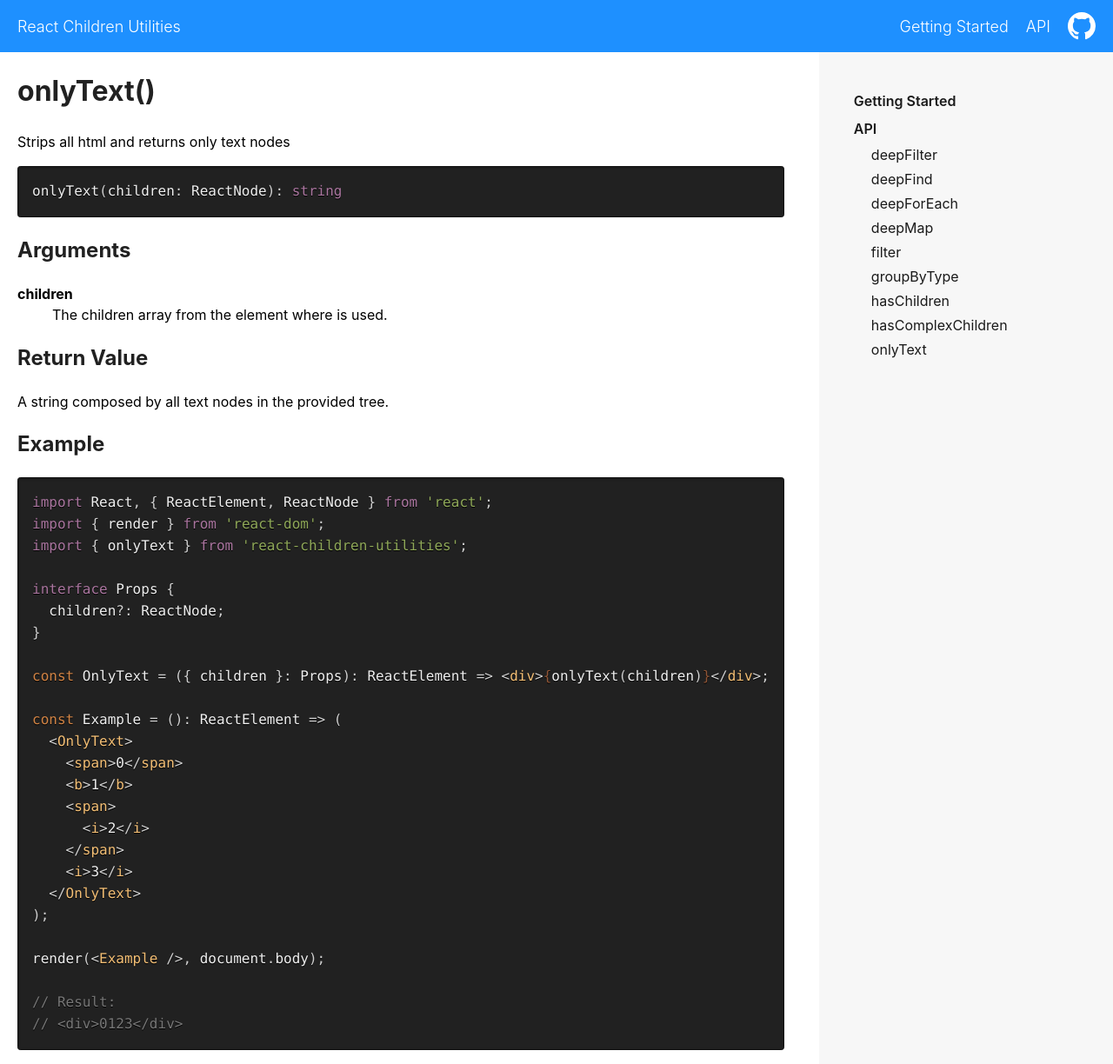
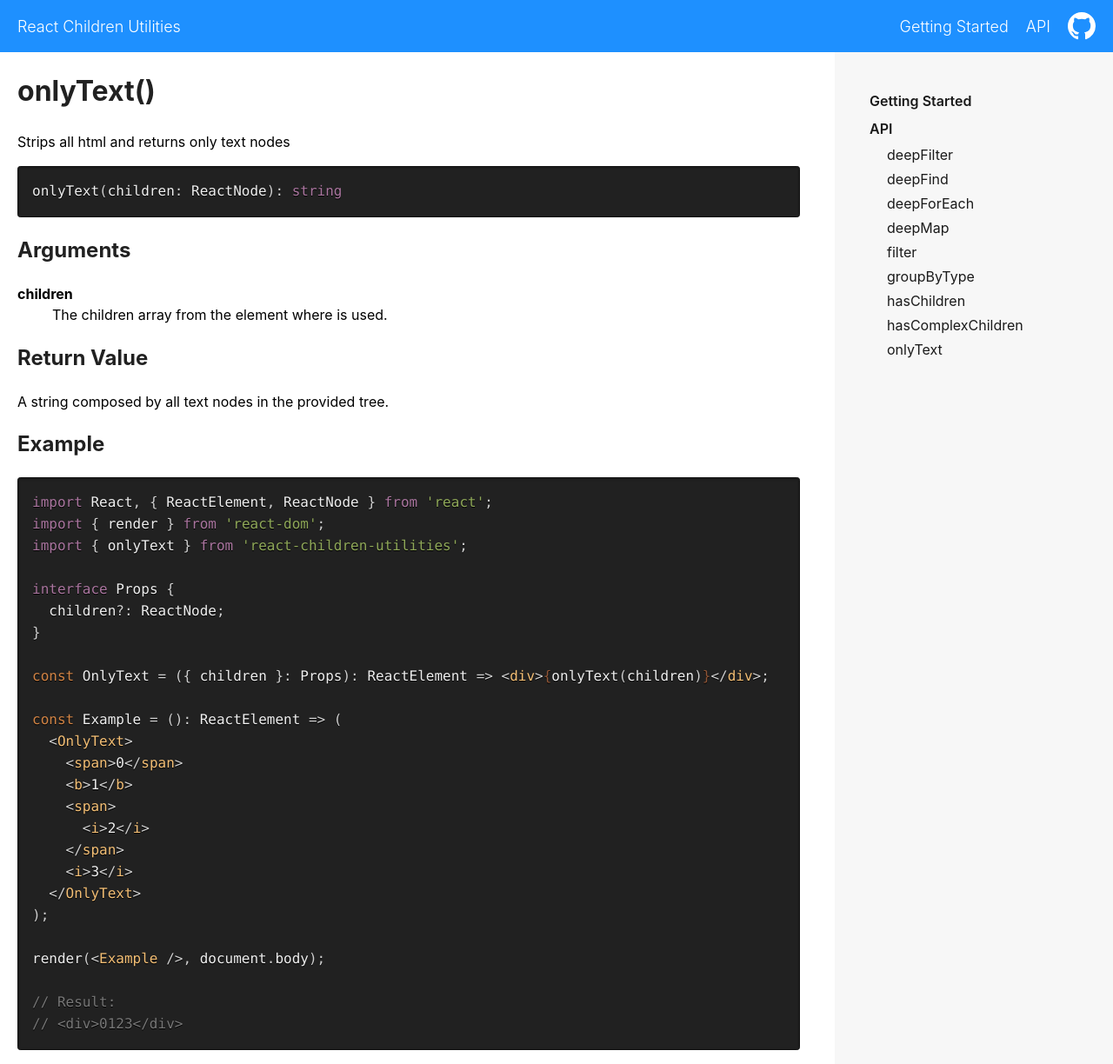
Before and after one commit to fernandopasik/react-children-utilities, a Jekyll site: the page built from docs/only-text.md, in a window 1280 px wide and 1224 px high. Shown: the whole window at 87% size. Built offline with Jekyll 4.4.1, drawn with Linux system fonts in a browser that asks for light colours; our own code applies the rules of GitHub Pages for plain Markdown files.

Commit message:
docs: fix content table width

```diff
--- a/docs/_sass/content-table.scss
+++ b/docs/_sass/content-table.scss
@@ -1,9 +1,14 @@
 .content {
   padding-right: 40px;
+  flex: 1 1 auto;
 }
 
 .content-wrapper {
   display: flex;
+}
+
+.content-aside {
+  flex: 0 0 300px;
 }
 
 .content-aside-wrapper {
```
